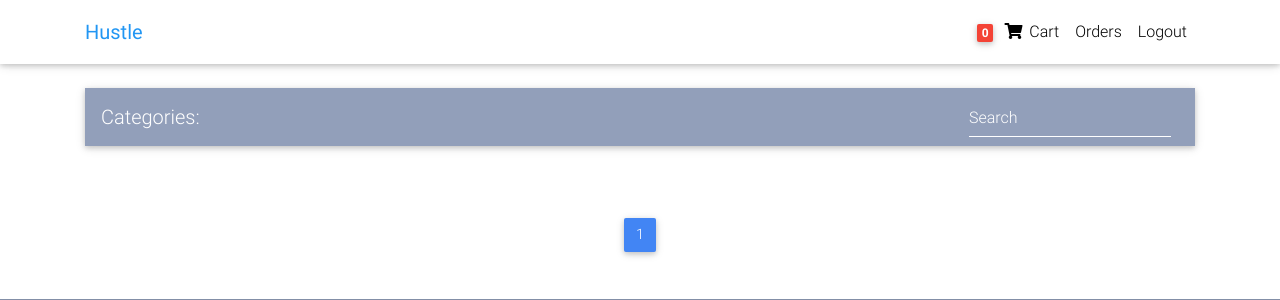
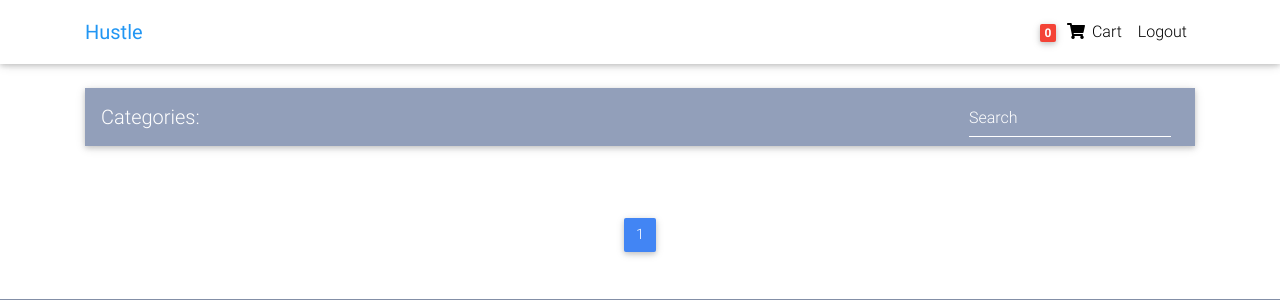
Before and after one commit to shubham1604/hustle_ecommerce, a Django app: page / in a window 1280 px wide. Shown: the top 300 px of the page. Run offline with Django 3.2, Linux system fonts and the light colour scheme; the visitor is signed in with stand-in values (Sample User, id 1); data that the repository does not hold is empty; some libraries are stand-ins or nearby versions.

Commit message:
fixed navbar button display issue

```diff
--- a/templates/nav.html
+++ b/templates/nav.html
@@ -31,41 +31,37 @@
       </ul>
 
       <!-- Right -->
-      <ul class="navbar-nav nav-flex-icons" style = "float:right;">
+      <ul class="navbar-nav" style = "float:right;">
         {% if request.user.is_authenticated %}
         <li class="nav-item">
-          <a class="nav-link waves-effect" href = "{% url 'order_summary' %}">
+          <a class="nav-link waves-effect">
             <span class="badge red z-depth-1 mr-1"> {{ request.user|cart_item_count }} </span>
             <i class="fas fa-shopping-cart"></i>
-            <span class="clearfix d-none d-sm-inline-block"> Cart </span>
+            <span class="clearfix d-sm-inline-block"> Cart </span>
           </a>
         </li>
         <li class="nav-item">
-          <a class="nav-link waves-effect" href="{% url 'order_history' %}">
-            <span class="clearfix d-none d-sm-inline-block"> Orders </span>
-          </a>
-        </li>
-        <li class="nav-item">
-          <a class="nav-link waves-effect" href = "{% url 'logout' %}">
-            <span class="clearfix d-none d-sm-inline-block"> Logout </span>
+          <a class="nav-link waves-effect">
+            <span class="clearfix  d-sm-inline-block"> Logout </span>
           </a>
         </li>
         {% else %}
         <li class="nav-item">
-          <a class="nav-link waves-effect" href = "{% url 'login' %}">
-            <span class="clearfix d-none d-sm-inline-block"> Login </span>
+          <a class="nav-link waves-effect">
+            <span class="clearfix d-sm-inline-block"> Login </span>
           </a>
         </li>
 
         <li class="nav-item">
-          <a class="nav-link waves-effect" href = "{% url 'register' %}">
-            <span class="clearfix d-none d-sm-inline-block"> Sign Up </span>
+          <a class="nav-link waves-effect">
+            <span class="clearfix  d-sm-inline-block"> Sign Up </span>
           </a>
         </li>
 
         {% endif %}
       </ul>
 
+
     </div>
 
   </div>
```
